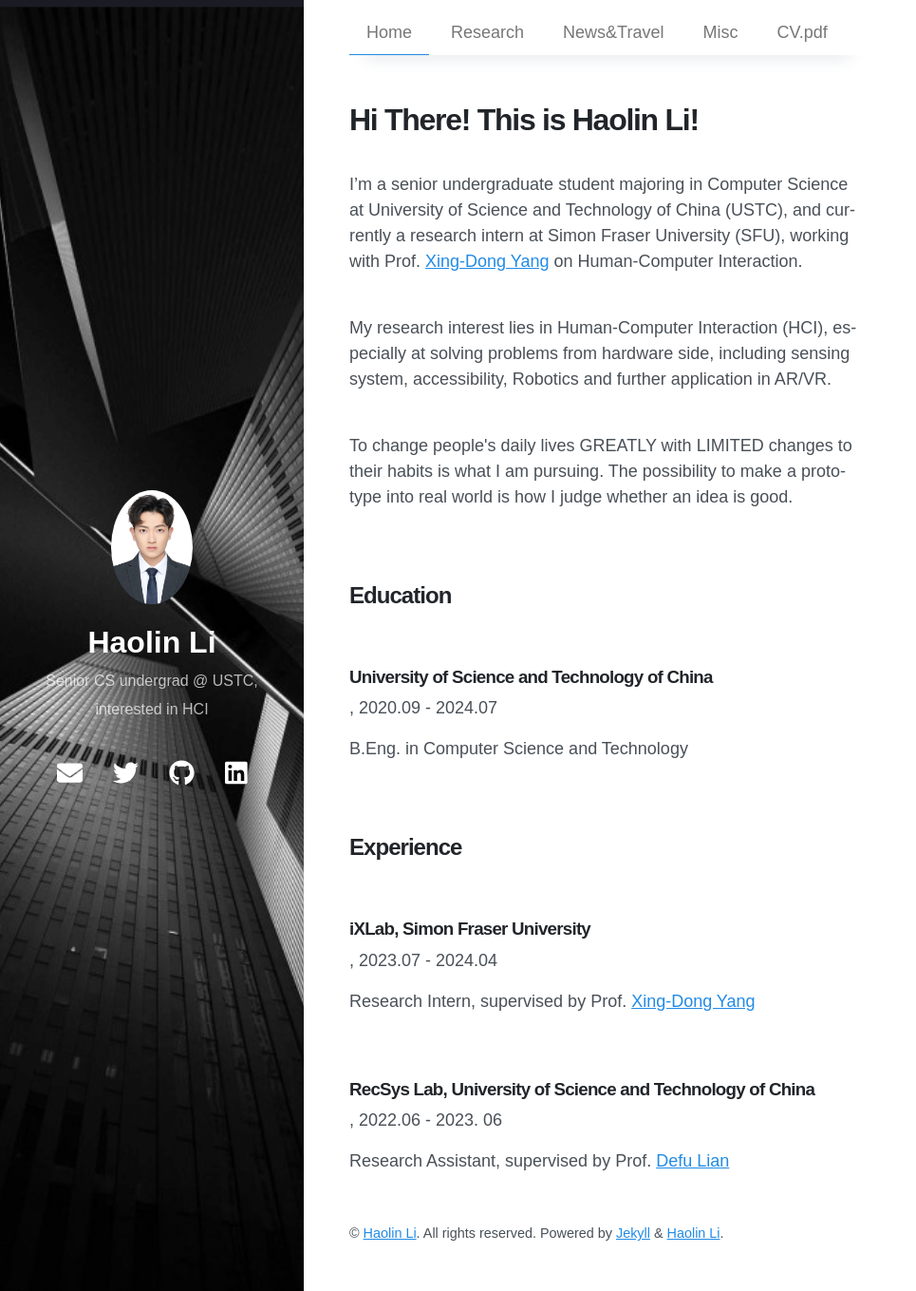
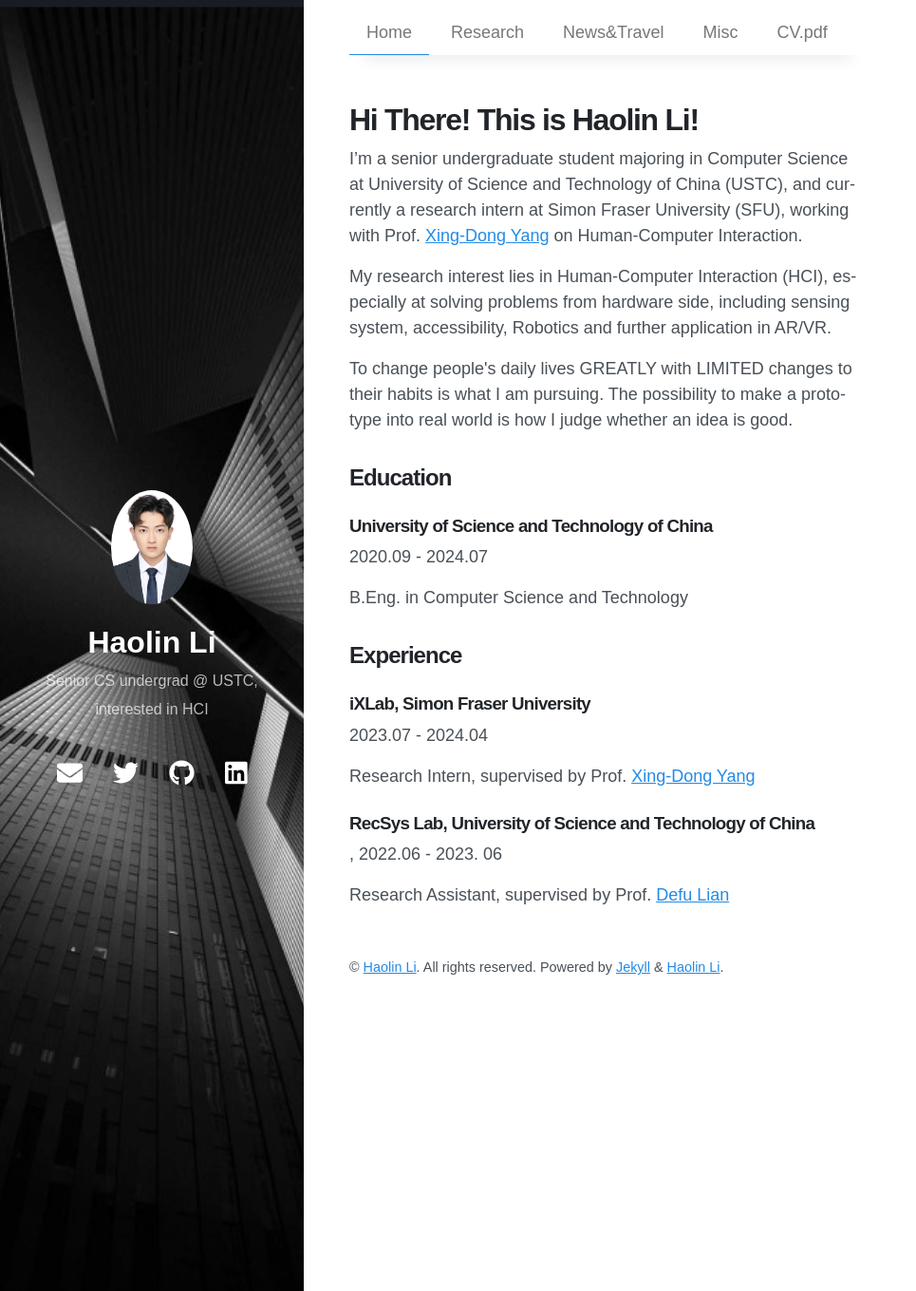
Before and after one commit to lhl08/lhl08.github.io, a Jekyll site: the page built from index.html, in a window 1280 px wide and 1359 px high. Shown: the whole window at 95% size, without its empty margins (0-965 px from the left). Built offline with Jekyll 4.4.1, drawn with Linux system fonts in a browser that asks for light colours; nearby versions of some CDN libraries; the list of posts is cut into pages by our own code.

```diff
--- a/_layouts/home.html
+++ b/_layouts/home.html
@@ -5,24 +5,16 @@ layout: default
 {% include home-header.html %}
 
 <h1>Hi There! This is Haolin Li!</h1>
-<br/>
 <p>I’m a senior undergraduate student majoring in Computer Science at University of Science and Technology of China (USTC),
 and currently a research intern at Simon Fraser University (SFU), working with Prof. <a href="https://www.sfu.ca/~xingdong/">Xing-Dong Yang</a> on Human-Computer Interaction.</p>
-<br/>
 <p>My research interest lies in Human-Computer Interaction (HCI), especially at solving problems from hardware side, including sensing system, accessibility, Robotics and further application in AR/VR. </p>
-<br/>
 <p>To change people's daily lives GREATLY with LIMITED changes to their habits is what I am pursuing. The possibility to make a prototype into real world is how I judge whether an idea is good.</p>
-<br/>
 <h2>Education</h2>
-<br/>
-<h3>University of Science and Technology of China</h3><p>, 2020.09 - 2024.07</p>
+<h3>University of Science and Technology of China</h3><p>2020.09 - 2024.07</p>
 <p>B.Eng. in Computer Science and Technology</p>
-<br/>
 <h2>Experience</h2>
-<br/>
-<h3>iXLab, Simon Fraser University</h3><p>, 2023.07 - 2024.04</p>
+<h3>iXLab, Simon Fraser University</h3><p>2023.07 - 2024.04</p>
 <p>Research Intern, supervised by Prof. <a href="https://www.sfu.ca/~xingdong/">Xing-Dong Yang</a></p>
-<br/>
 <h3>RecSys Lab, University of Science and Technology of China</h3><p>, 2022.06 - 2023. 06</p>
 <p>Research Assistant, supervised by Prof. <a href="https://faculty.ustc.edu.cn/liandefu/en/index.htm">Defu Lian</a></p>
 
```
